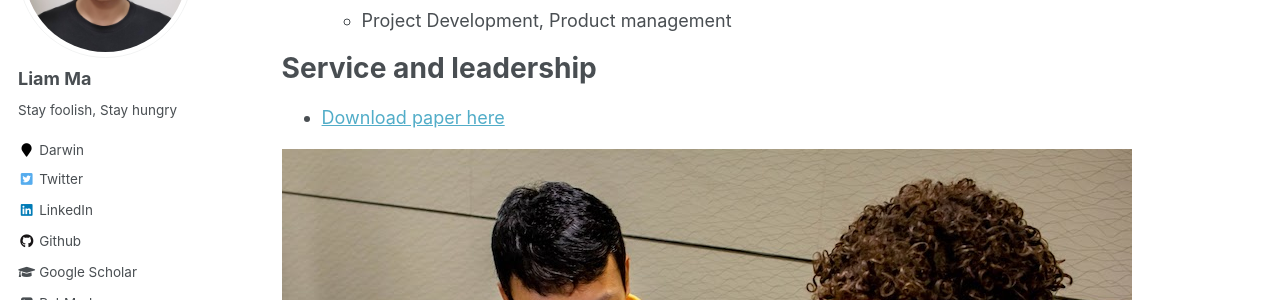
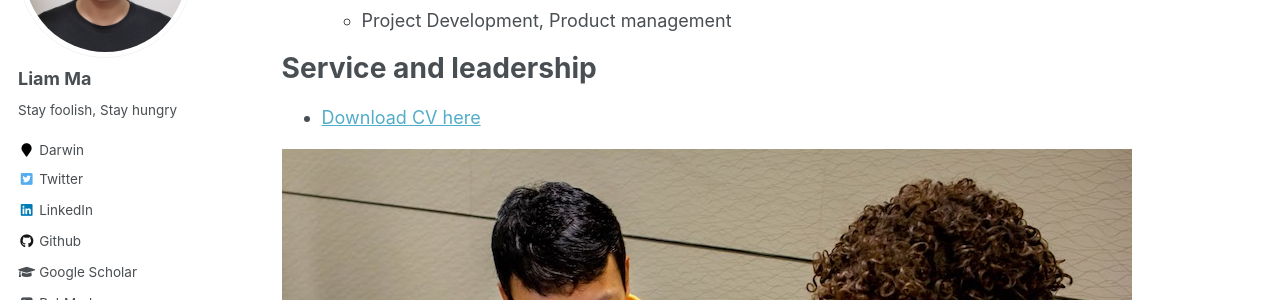
Before and after one commit to zhangguoyuansh/zhangguoyuansh.github.io, a Jekyll site: the page built from _pages/cv.md, in a window 1280 px wide and 900 px high, scrolled down 473 px. Shown: the part 153-453 px from the top of the window. Built offline with Jekyll 4.4.1, drawn with Linux system fonts in a browser that asks for light colours; some web fonts are replaced.

Commit message:
Update cv.md

```diff
--- a/_pages/cv.md
+++ b/_pages/cv.md
@@ -29,7 +29,7 @@ Work experience
 
 Service and leadership
 ======
-* [Download paper here](https://zhangguoyuansh.github.io/files/Yajun(Liam)%20Ma-PY-CV.pdf)
+* [Download CV here](https://zhangguoyuansh.github.io/files/Yajun(Liam)%20Ma-PY-CV.pdf)
 
 
 <!-- [![Liam Ma Data enginner](https://i9.ytimg.com/vi_webp/BWy55Yun8Os/mq1.webp?sqp=CLSZ-qAG-oaymwEmCMACELQB8quKqQMa8AEB-AH-CYAC0AWKAgwIABABGHIgUShBMA8=&rs=AOn4CLC3qjksRNrqcmYfxVzD-EV2mIISBA)](https://youtu.be/BWy55Yun8Os) -->
```
